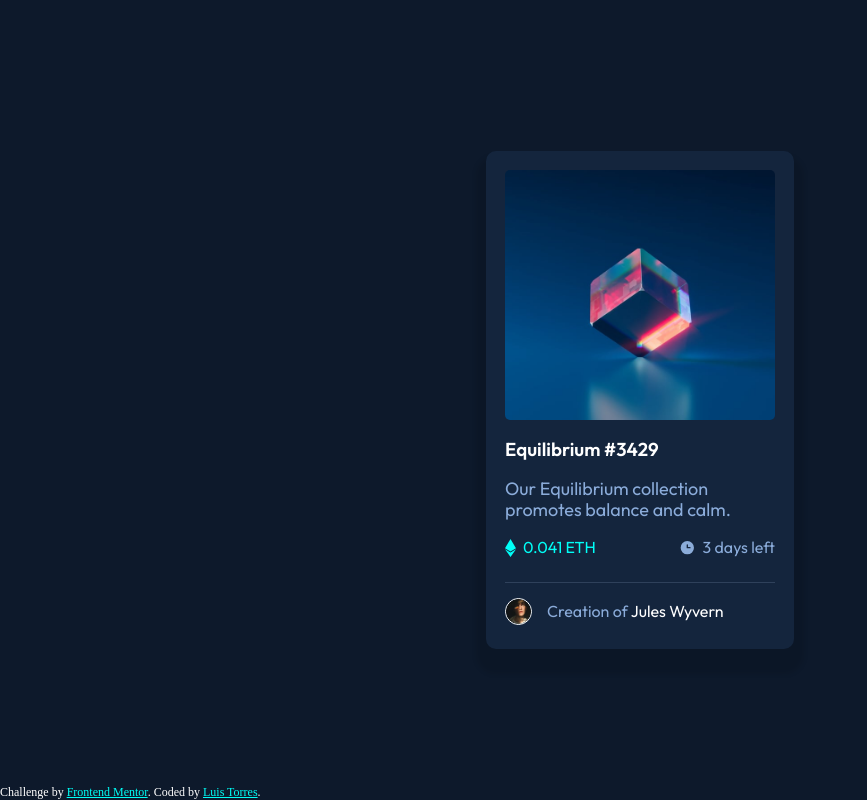
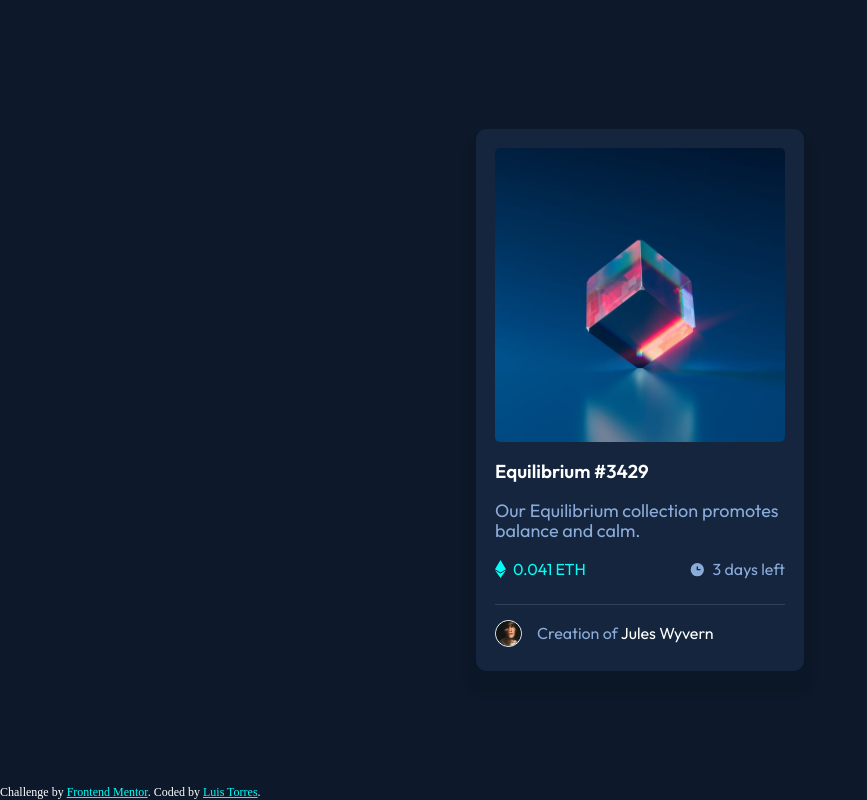
Before and after one commit to LuisDTT/nft-preview-card-component-main, a plain HTML site: page index.html in a window 1280 px wide. Shown: the whole page, without its empty margins (0-867 px from the left). Drawn offline with Linux system fonts and the light colour scheme.

Commit message:
nft-card-component size-update

```diff
--- a/css/__nft-card.sass
+++ b/css/__nft-card.sass
@@ -14,13 +14,12 @@
 	padding: 1.2em
 	margin: 1.2em
 	box-shadow: 0 15px 5px 10px rgba(0, 0, 0, .1)
-	max-width: 270px
+	max-width: 290px
 	display: grid
 	grid-template-columns: repeat(2, 1fr)
 
 	&__illustration
 		grid-column: span 2
-		max-height: 250px
 		border-radius: 5px
 		overflow: hidden
 		position: relative
```
Also changed, not shown: css/main.css, 1 other file.
